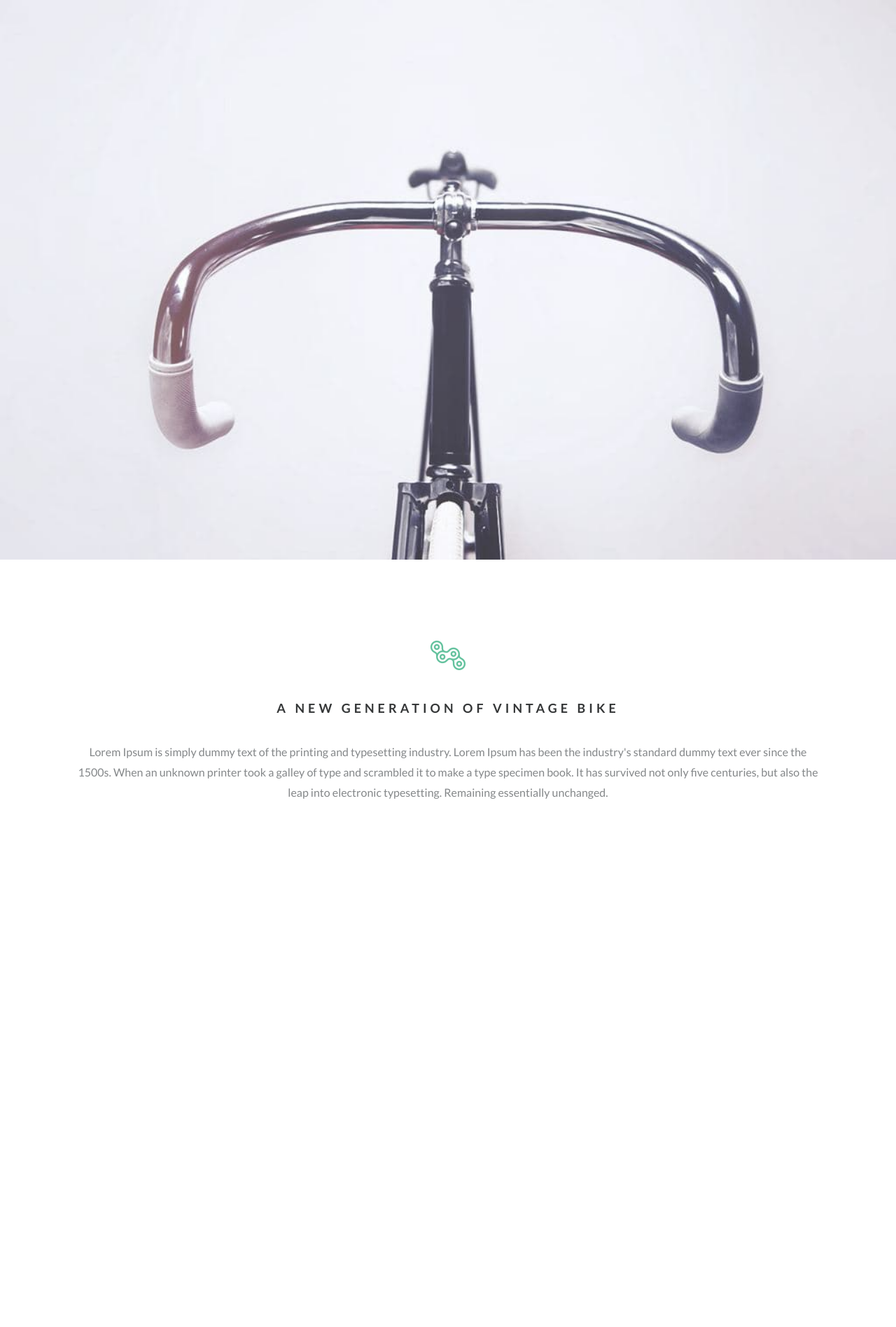
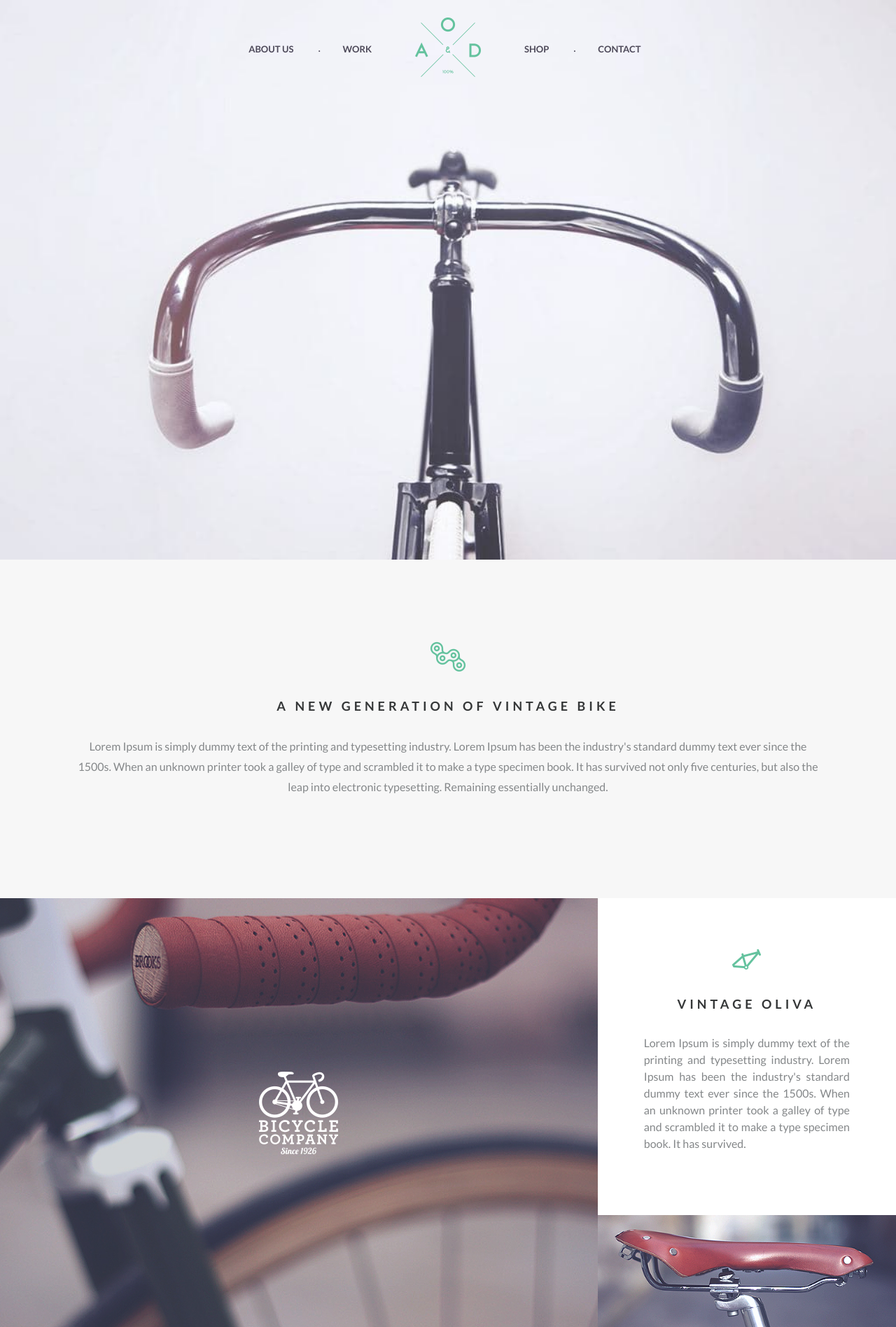
Before and after one commit to MaksOfKharkiv/Bicycle, a plain HTML site: page index.html in a window 1280 px wide. Shown: the whole page at 70% size. Before the commit the page ends 1292 px from the top, so only its background shows below. Drawn offline with Linux system fonts and the light colour scheme.

Commit message:
Added section Work

```diff
--- a/css/style.css
+++ b/css/style.css
@@ -9,7 +9,6 @@
 body {
     font: 400 16px/1.5 Lato, Tahoma, Arial, sans-serif;
     color: #848789;
-    margin: 0;
 }
 
 a {
@@ -28,11 +27,9 @@ img {
     max-width: 100%;
     height: auto;
 }
-
 table, th, td {
     border: 1px solid #000;
 }
-
 input {
     outline: none;
     border: 0;
@@ -44,18 +41,102 @@ input {
     max-width: 1600px;
     margin: 0 auto;
 }
+.header .container {
+    position: relative;
+}
 .header .banner {
     width: 100%;
     min-height: 100vh;
 }
 .banner {
-    background: url("../images/banner.jpg") no-repeat 50% 0;
+    /*background: url("../images/banner.jpg") no-repeat 50% 0;*/
     background-size: cover;
+    background-position: 50% 0;
 }
+.header .navigation {
+    position: absolute;
+    left: 0;
+    top: 0;
+    width: 100%;
+    padding: 25px 15px 15px;
+    display: flex;
+    justify-content: center;
+    align-items: center;
+}
+.navigation-wrapper {
+    display: flex;
+    justify-content: center;
+    align-items: center;
+    width: 100%;
+}
+.navigation .menu {
+    display: flex;
+    align-items: center;
+}
+.navigation .left-navigation {
+    justify-content: flex-end;
+}
+.logo img {
+    width: 94px;
+    margin: 0 27px;
+}
+.logo {
+    flex-shrink: 0;
+}
+.navigation .menu {
+    width: calc(50% - 74px);
+    flex-grow: 1;
+}
+.menu a {
+    color: #4d4959;
+    font-size: 13px;
+    text-transform: uppercase;
+    font-weight: 700;
+    padding: 5px 35px;
+    display: block;
+}
+.menu li {
+    position: relative;
+}
+.menu li + li:before {
+    content: '.';
+    position: absolute;
+    left: 0;
+    bottom: 5px;
+    color: #4d4959;
+}
+.logo-mobile, .menu-button, .close-menu {
+    display: none;
+}
+.close-menu {
+    width: 32px;
+    height: 32px;
+    background: url('../images/close.png') no-repeat 50% 50%;
+    background-size: 32px;
+    cursor: pointer;
+    position: absolute;
+    right: 20px;
+    top: 20px;
+    transition: .3s;
+}
+.close-menu:hover {
+    transform: rotate(-90deg);
+}
+.menu-button {
+    cursor: pointer;
+}
+.menu-button img {
+    width: 32px;
+}
+.logo-mobile {
+    width: 65px;
+}
+
 #about-us {
     display: flex;
     flex-direction: column;
     align-items: center;
+    background: #f7f7f7;
 }
 .text-18 {
     font-size: 18px;
@@ -64,12 +145,12 @@ input {
     text-align: center;
 }
 .about-us-logo {
-    margin-top: 115px;
+    margin-top: 117px;
 }
-.container h3 {
+.container h4 {
     color: #353738;
     font-weight: 700;
-    margin: 35px auto;
+    margin: 30px auto;
     text-transform: uppercase;
     letter-spacing: 5px;
     padding: 0 10px;
@@ -82,3 +163,88 @@ input {
     line-height: 1.8;
     margin-bottom: 145px;
 }
+.row {
+    display: flex;
+    flex-wrap: wrap;
+}
+.col-33 {
+    width: 33.3%;
+    flex-shrink: 0;
+}
+.col-50 {
+    width: 50%;
+    flex-shrink: 0;
+}
+.col-66 {
+    width: 66.7%;
+    flex-shrink: 0;
+}
+.col-100 {
+    width: 100%;
+}
+.col-100-img {
+    line-height: 0;
+    width: 100%;
+}
+.col-100-img img {
+    width: 100%;
+}
+.centered {
+    display: flex;
+    align-items: center;
+    justify-content: center;
+}
+.bg-image {
+    background-size: cover;
+    background-position: 50% 50%;
+}
+.col-text {
+    padding: 72px 66px 55px;
+    background: #fff;
+    text-align: center;
+}
+.col-text p {
+    text-align: justify;
+    padding-bottom: 35px;
+}
+
+@media (max-width: 1024px) {
+    .logo-mobile, .menu-button, .close-menu {
+        display: block;
+    }
+    .navigation-wrapper {
+        position: fixed;
+        height: 100vh;
+        overflow-y: auto;
+        padding: 80px 0 40px;
+        width: 320px;
+        background: #fff;
+        right: -110%;
+        top: 0;
+        display: block;
+        box-shadow: -2px 0 6px 1px rgba(50, 50, 50, .3);
+        transition: 1s;
+    }
+    .navigation-wrapper.active {
+        right: 0;
+    }
+    .navigation-wrapper .logo {
+        display: none;
+    }
+    .navigation-wrapper .menu {
+        display: block;
+        width: 100%;
+        text-align: center;
+    }
+    .navigation-wrapper .menu li:before {
+        display: none;
+    }
+    .navigation-wrapper .menu a {
+        font-size: 16px;
+        padding: 10px 20px;
+    }
+    .header .navigation {
+        justify-content: space-between;
+        padding: 15px;
+    }
+}
--- a/index.html
+++ b/index.html
@@ -9,10 +9,31 @@
 <body>
 <div class="wrapper">
     <header class="header">
-        <nav class="navigation container">
-
-        </nav>
-        <div class="banner"></div>
+        <div class="container">
+            <nav class="navigation">
+                <a href="/" class="logo-mobile">
+                    <img src="./images/logo.png" alt="Bicycle">
+                    </a>
+                <div class="navigation-wrapper">
+                    <ul class="left-navigation menu">
+                        <li><a href="#about-us">About Us</a></li>
+                        <li><a href="#work">Work</a></li>
+                    </ul>
+                    <a href="/" class="logo">
+                    <img src="./images/logo.png" alt="Bicycle">
+                    </a>
+                    <ul class="right-navigation menu">
+                        <li><a href="#shop">Shop</a></li>
+                        <li><a href="#contact">Contact</a></li>
+                    </ul>
+                    <span class="close-menu"></span>
+                </div>
+                <span class="menu-button">
+                    <img src="./images/menu.png" alt="menu icon">
+                </span>
+            </nav>
+        </div>
+        <div class="banner" style="background-image: url('./images/banner.jpg')"></div>
     </header>
     <main>
         <section id="about-us">
@@ -20,7 +41,7 @@
                 <div class="about-us-logo text-center">
                     <img src="./images/about-us-icon.png" alt="About Us Icon">
                 </div>
-                <h3 class="text-18 text-center">A new generation of vintage bike</h3>
+                <h4 class="text-18 text-center">A new generation of vintage bike</h4>
                 <div class="about-us-text">
                     Lorem Ipsum is simply dummy text of the printing and typesetting
                     industry. Lorem Ipsum has been the industry's standard dummy text ever
@@ -31,7 +52,46 @@
                 </div>
             </div>
         </section>
+        <section id="work">
+            <div class="container">
+                <div class="row">
+                    <div class="col-66 centered bg-image" style="background-image: url('./images/work1.jpg')">
+                        <img src="./images/work1-icon.png" alt=" work1-icon">
+                    </div>
+                    <div class="col-33">
+                        <div class="col-text">
+                            <img src="./images/work2-icon.png" alt="work2-icon">
+                            <h4 class="text-18">Vintage oliva</h4>
+                            <p>
+                                Lorem Ipsum is simply dummy text of the printing and
+                                typesetting industry. Lorem Ipsum has been the
+                                industry's standard dummy text ever since the 1500s.
+                                When an unknown printer took a galley of type and
+                                scrambled it to make a type specimen book. It has
+                                survived.
+                            </p>
+                        </div>
+                        <div class="col-100-img">
+                            <img src="./images/work2.jpg" alt="work2">
+                        </div>
+                    </div>
+                </div>
+            </div>
+        </section>
+        <section id="shop">
+            <div class="container">
+
+            </div>
+        </section>
+        <section id="contact">
+            <div class="container">
+
+            </div>
+        </section>
     </main>
+    <footer class="footer">
+
+    </footer>
 </div>
 <script src="./js/jquery.min.js"></script>
 <script src="./js/scripts.js"></script>
--- a/js/scripts.js
+++ b/js/scripts.js
@@ -1 +1,8 @@
-$(document).ready(function () {}
+$(document).ready(function () {
+    $('.menu-button').on('click', function() {
+        $('.navigation-wrapper').addClass('active');
+    })
+    $('.close-menu').on('click', function() {
+        $('.navigation-wrapper').removeClass('active');
+    })
+})
```
Also changed, not shown: images/close.png (added), images/logo.png (added), images/menu.png (added), images/work1-icon.png (added), images/work1.jpg (added), images/work2-icon.png (added), images/work2.jpg (added).
